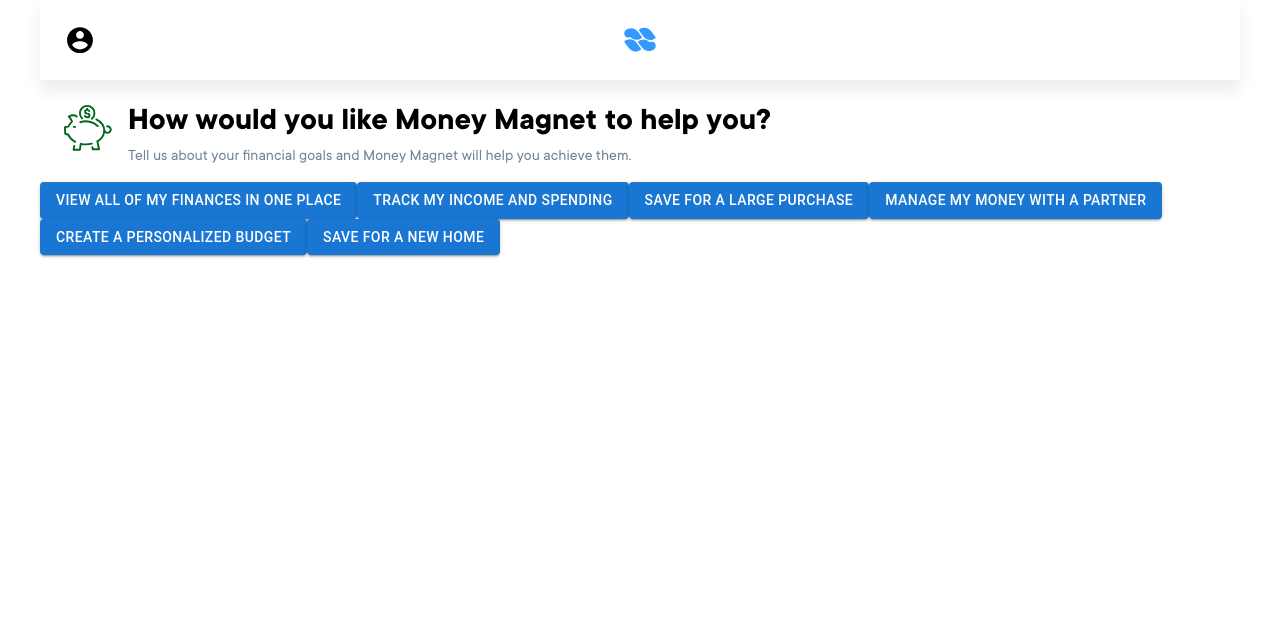
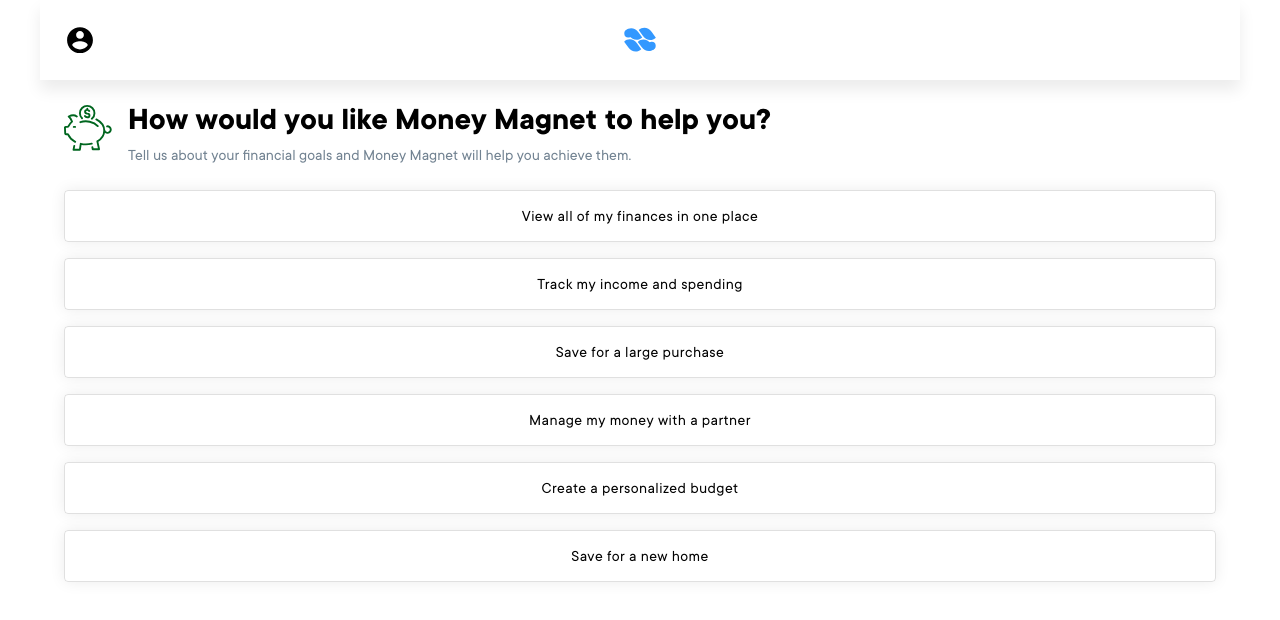
Before and after one commit to logan-lampton/Ctrl-Alt-Defeat-Debt-Frontend, a React (Create React App) app in the folder client/: page / in a window 1280 px wide. Shown: the top 620 px of the page. Built offline with nearby package versions, Linux system fonts and the light colour scheme.

Commit message:
added goal buttons on onboarding screen

```diff
--- a/client/src/App.css
+++ b/client/src/App.css
@@ -13,6 +13,7 @@
   padding-left: 24px;
   padding-right: 24px;
   margin-top: 24px;
+  margin-bottom: 24px;
 }
 
 .headline-big{
@@ -33,6 +34,7 @@
   font-weight: 200;
   margin-top: 0px;
   line-height: 22px;
+  margin-bottom: 0px;
 }
 
 .css-1oqqzyl-MuiContainer-root {
@@ -79,9 +81,35 @@
   margin-right: 16px;
 }
 
-.css-sghohy-MuiButtonBase-root-MuiButton-root{
+
+
+.MuiToggleButton-primary{
   border-radius:8px;
 border: 1px solid#DEE5EB;
 background:#F2F5F8 ;
 box-shadow: 0px 0px 15px 0px rgba(0, 0, 0, 0.08);
+font-family: 'Franklin Gothic Medium', 'Arial Narrow', Arial, sans-serif;
+width: 100%;
+margin-bottom: 16px!important;
 }
+
+.Mui-selected{
+  background-color: #3398FF!important;
+  color: white!important;
+  box-shadow: 0px 0px 15px 0px rgba(0, 0, 0, 0.08);
+  border-radius:8px;
+  border: 1px solid#DEE5EB!important;
+}
+
+.button-text{
+  font-family: "TT Commons", sans-serif!important;
+  text-transform: none;
+  font-size: 16px;
+  color: black;
+}
+
+.goal-section{
+  display: grid;
+  padding-left: 24px;
+  padding-right: 24px;
+}
--- a/client/src/components/Onboarding.jsx
+++ b/client/src/components/Onboarding.jsx
@@ -1,11 +1,12 @@
-import React from "react";
+import { React, useState } from "react";
 import { Container, ThemeProvider, createTheme } from "@mui/system";
 import pigbank from "../assets/pigbank.svg";
-import { Button } from "@mui/material";
-
-
+import { Button, ToggleButtonGroup, ToggleButton } from "@mui/material";
+import styled from "@emotion/styled";
 
 const Onboarding = () => {
+
+    const [selected, setSelected] = useState([]);
 
     const goals = [
         "View all of my finances in one place",
@@ -16,14 +17,14 @@
         "Save for a new home"
     ];
 
-
-
+    const handleChange = (e, newGoals) => {
+        setSelected(newGoals)
+    };
 
 
 
 
     return (
-
         <Container>
             <div className="onboarding-header-container">
                 <header className="onboard-header">
@@ -38,25 +39,19 @@
                         </div>
                 </header>
             </div>
-<section>
+            <section className="goal-section">
                 {goals.map((item) => {
         return(
-<Button color="primary" className="goal-buttons" variant="contained">
-            {item}
-            </Button>
-
+                <ToggleButtonGroup value={selected} onChange={handleChange}>
+                    <ToggleButton value={item} color="primary" className="goal-buttons">
+                    <span className="button-text">{item}</span>
+                    </ToggleButton>
+                 </ToggleButtonGroup>
         )
-
     })}
             </section>
-
-
         </Container>
-
-
     )
 }
 
-
-
 export default Onboarding;
```
Lines whose indentation alone changed are shown as unchanged.
